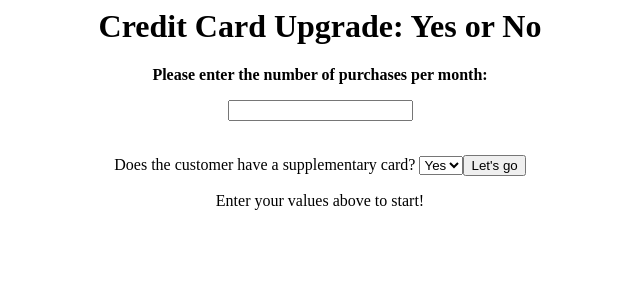
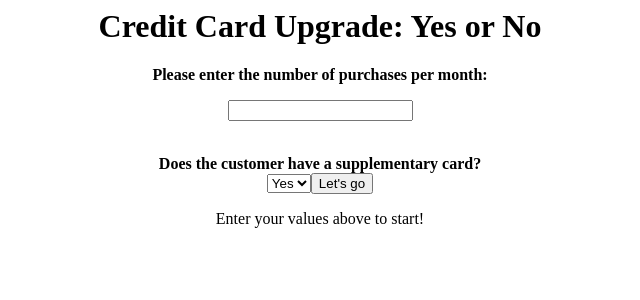
Before and after one commit to anyhowwws/CreditCardUpgrade, a Flask app: page / in a window 1280 px wide. Shown: the top 300 px of the page, without its empty margins (320-960 px from the left). Run offline with Flask 2, Linux system fonts and the light colour scheme.

Commit message:
Update index.html

```diff
--- a/templates/index.html
+++ b/templates/index.html
@@ -8,12 +8,13 @@
             <!--p style="text-align:center;"> <strong>Please enter 1 if there is supplementary card, else enter 0</strong></p-->
             <!--p style="text-align:center;"> <input type="number" name="Supplementary card"></p-->
 
-            <center><label for="card" style="text-align:center;">Does the customer have a supplementary card?</label>
-
+            <center><label for="card" style="text-align:center;"><strong>Does the customer have a supplementary card?</strong></label>
+            <br>
             <select name="card" id="cards">
                 <option value="yes">Yes</option>
                 <option value="no">No</option>
                 </center>
+            <br>
             <br>
             <p style="text-align:center;"> <input type="submit" value="Let's go"></p>
         </form>
```
